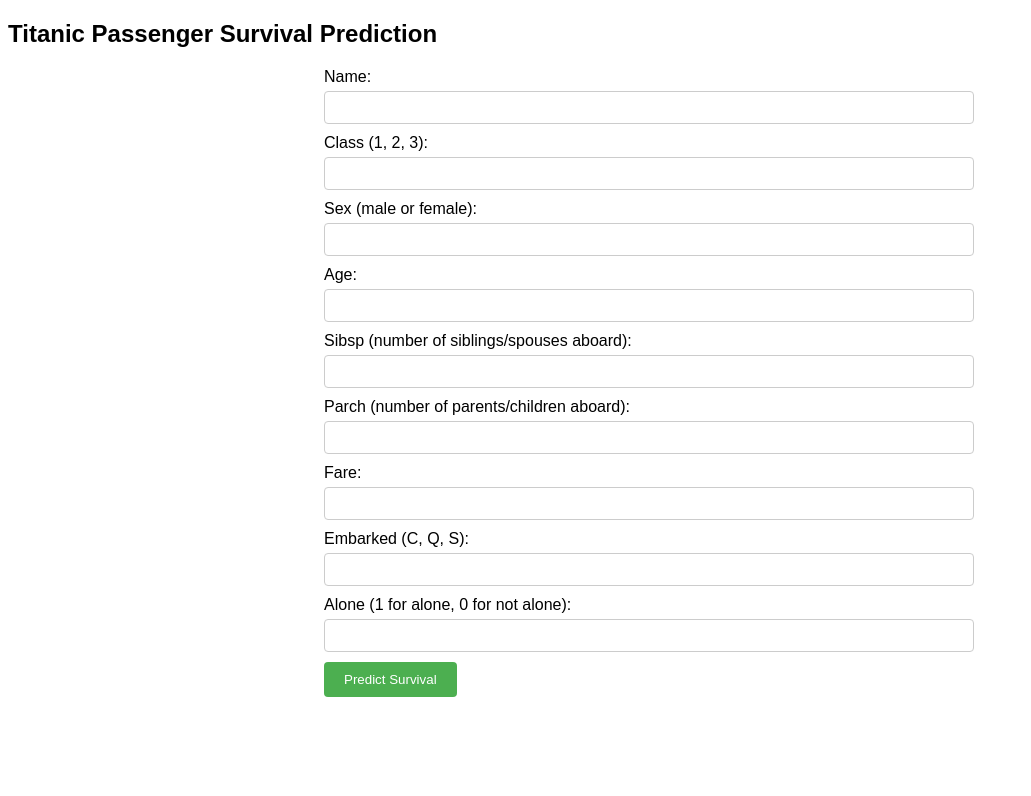
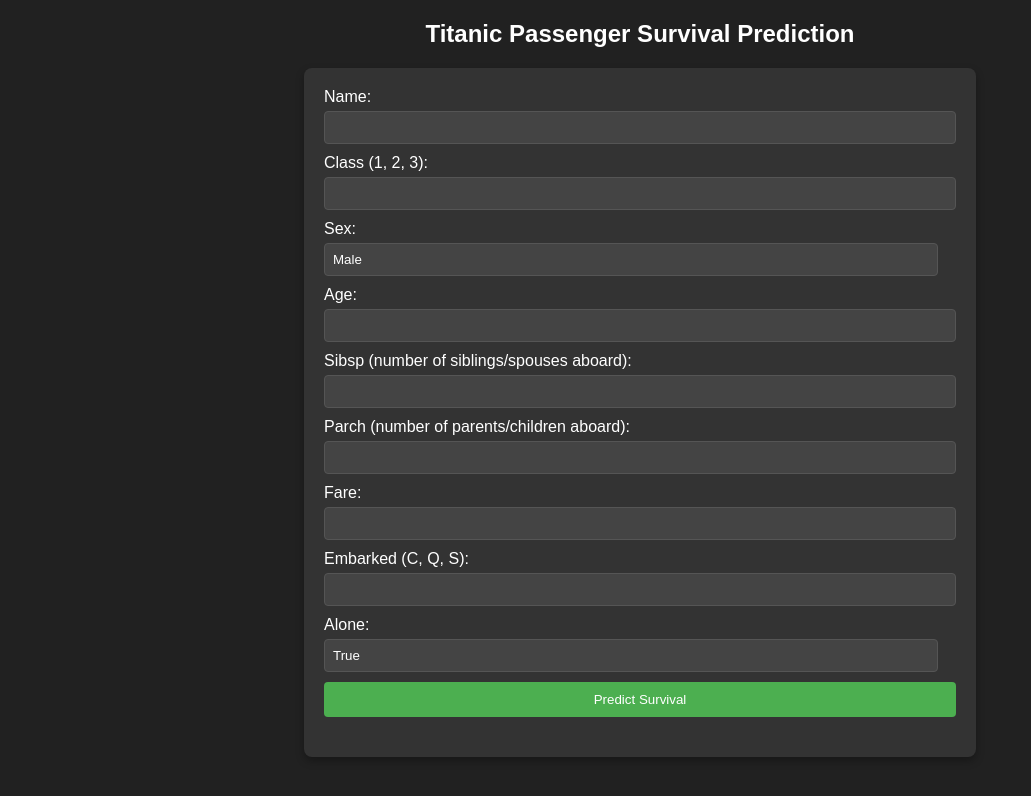
Before and after one commit to YeongsuKimm/titanic-frontend, a Jekyll site: the page titanic.html, which Jekyll copies as it is, in a window 1280 px wide. Shown: the top 796 px of the page, without its empty margins (0-1031 px from the left). Built offline with Jekyll 4.4.1, drawn with Linux system fonts in a browser that asks for light colours.

Commit message:
finished frontend

```diff
--- a/titanic.html
+++ b/titanic.html
@@ -7,11 +7,21 @@
 <style>
 body {
   font-family: Arial, sans-serif;
+  background-color: #212121;
+  color: #fff;
 }
 
 .container {
   width: 50%;
-  margin: 0 auto;
+  margin: 20px auto;
+  background-color: #333;
+  padding: 20px;
+  border-radius: 8px;
+  box-shadow: 0 4px 8px rgba(0, 0, 0, 0.3);
+}
+
+h2 {
+  text-align: center;
 }
 
 form {
@@ -24,12 +34,19 @@ label {
 }
 
 input[type="text"],
-input[type="number"] {
-  width: 100%;
+input[type="number"],
+select {
+  width: calc(100% - 18px);
   padding: 8px;
   margin-bottom: 10px;
-  border: 1px solid #ccc;
+  border: 1px solid #555;
   border-radius: 4px;
+  background-color: #444;
+  color: #fff;
+}
+
+select {
+  appearance: none;
 }
 
 button {
@@ -39,10 +56,17 @@ button {
   border: none;
   border-radius: 4px;
   cursor: pointer;
+  width: 100%;
 }
 
 button:hover {
   background-color: #45a049;
+}
+
+#result {
+  font-size: 18px;
+  text-align: center;
+  margin-top: 20px;
 }
 </style>
 </head>
@@ -53,31 +77,37 @@ button:hover {
 <div class="container">
   <form id="predictionForm">
     <label for="name">Name:</label>
-    <input type="text" id="name" name="name" required>
+    <input type="text" id="name" name="name" pattern="[A-Za-z]+" title="Name must contain only alphabet letters" required>
 
     <label for="class">Class (1, 2, 3):</label>
-    <input type="number" id="class" name="class" required>
+    <input type="number" id="class" name="class" min="1" max="3" required>
 
-    <label for="sex">Sex (male or female):</label>
-    <input type="text" id="sex" name="sex" required>
+    <label for="sex">Sex:</label>
+    <select id="sex" name="sex" required>
+      <option value="male">Male</option>
+      <option value="female">Female</option>
+    </select>
 
     <label for="age">Age:</label>
-    <input type="number" id="age" name="age" required>
+    <input type="number" id="age" name="age" min="1" max="199" required>
 
     <label for="sibsp">Sibsp (number of siblings/spouses aboard):</label>
-    <input type="number" id="sibsp" name="sibsp" required>
+    <input type="number" id="sibsp" name="sibsp" min="0" max="99" required>
 
     <label for="parch">Parch (number of parents/children aboard):</label>
-    <input type="number" id="parch" name="parch" required>
+    <input type="number" id="parch" name="parch" min="0" max="99" required>
 
     <label for="fare">Fare:</label>
-    <input type="number" id="fare" name="fare" required>
+    <input type="number" id="fare" name="fare" min="0" step="0.01" required>
 
     <label for="embarked">Embarked (C, Q, S):</label>
-    <input type="text" id="embarked" name="embarked" required>
+    <input type="text" id="embarked" name="embarked" pattern="[CQS]" title="Enter C, Q, or S" required>
 
-    <label for="alone">Alone (1 for alone, 0 for not alone):</label>
-    <input type="number" id="alone" name="alone" required>
+    <label for="alone">Alone:</label>
+    <select id="alone" name="alone" required>
+      <option value="true">True</option>
+      <option value="false">False</option>
+    </select>
 
     <button type="submit">Predict Survival</button>
   </form>
```
Also changed, not shown: other parts of titanic.html (+7 -5 lines).
